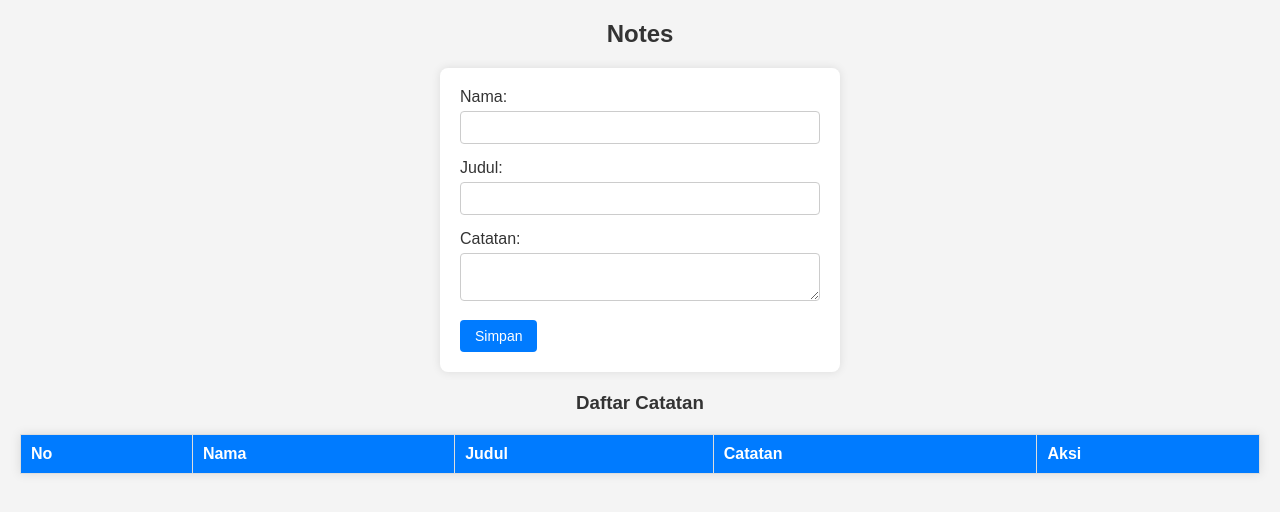
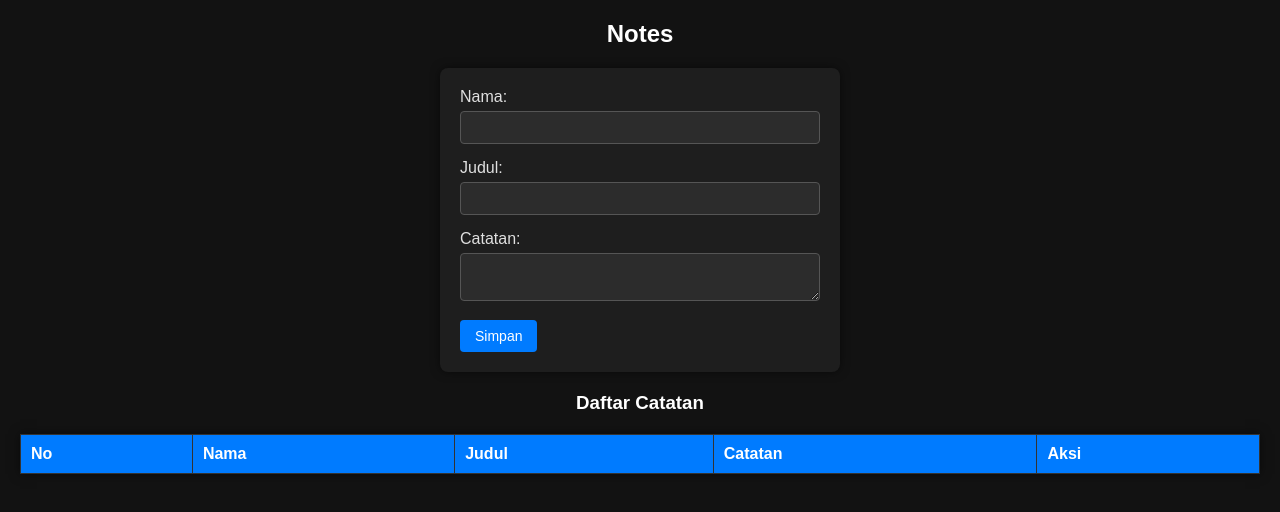
Before and after one commit to RafaelFarand/TCC2-123220040, a plain HTML site: page frontend/index.html in a window 1280 px wide. Drawn offline with nearby package versions, Linux system fonts and the light colour scheme; no server answers.

Commit message:
Update style.css

```diff
--- a/frontend/style.css
+++ b/frontend/style.css
@@ -5,38 +5,36 @@
     font-family: Arial, sans-serif;
 }
 
-
 body {
-    background-color: #f4f4f4;
-    color: #333;
+    background-color: #121212;
+    color: #e0e0e0;
     padding: 20px;
 }
-
 
 h2, h3 {
     text-align: center;
     margin-bottom: 20px;
+    color: #ffffff;
 }
 
-
 form {
-    background: #fff;
+    background: #1e1e1e;
     padding: 20px;
     border-radius: 8px;
-    box-shadow: 0px 0px 10px rgba(0, 0, 0, 0.1);
+    box-shadow: 0px 0px 10px rgba(0, 0, 0, 0.5);
     max-width: 400px;
     margin: 0 auto 20px;
 }
-
 
 form input, form textarea {
     width: 100%;
     padding: 8px;
     margin: 5px 0 15px;
-    border: 1px solid #ccc;
+    border: 1px solid #555;
     border-radius: 4px;
+    background: #2c2c2c;
+    color: #e0e0e0;
 }
-
 
 button {
     background: #007bff;
@@ -52,18 +50,18 @@ button:hover {
     background: #0056b3;
 }
 
-
 table {
     width: 100%;
     border-collapse: collapse;
-    background: #fff;
+    background: #1e1e1e;
     margin-top: 20px;
-    box-shadow: 0px 0px 10px rgba(0, 0, 0, 0.1);
+    box-shadow: 0px 0px 10px rgba(0, 0, 0, 0.5);
+    color: #e0e0e0;
 }
 
 th, td {
     padding: 10px;
-    border: 1px solid #ddd;
+    border: 1px solid #333;
     text-align: left;
 }
 
@@ -75,6 +73,7 @@ th {
 /* Tombol edit & hapus */
 .btn-edit {
     background: #ffc107;
+    color: #000;
 }
 
 .btn-edit:hover {
@@ -83,6 +82,7 @@ th {
 
 .btn-hapus {
     background: #dc3545;
+    color: #fff;
 }
 
 .btn-hapus:hover {
```
